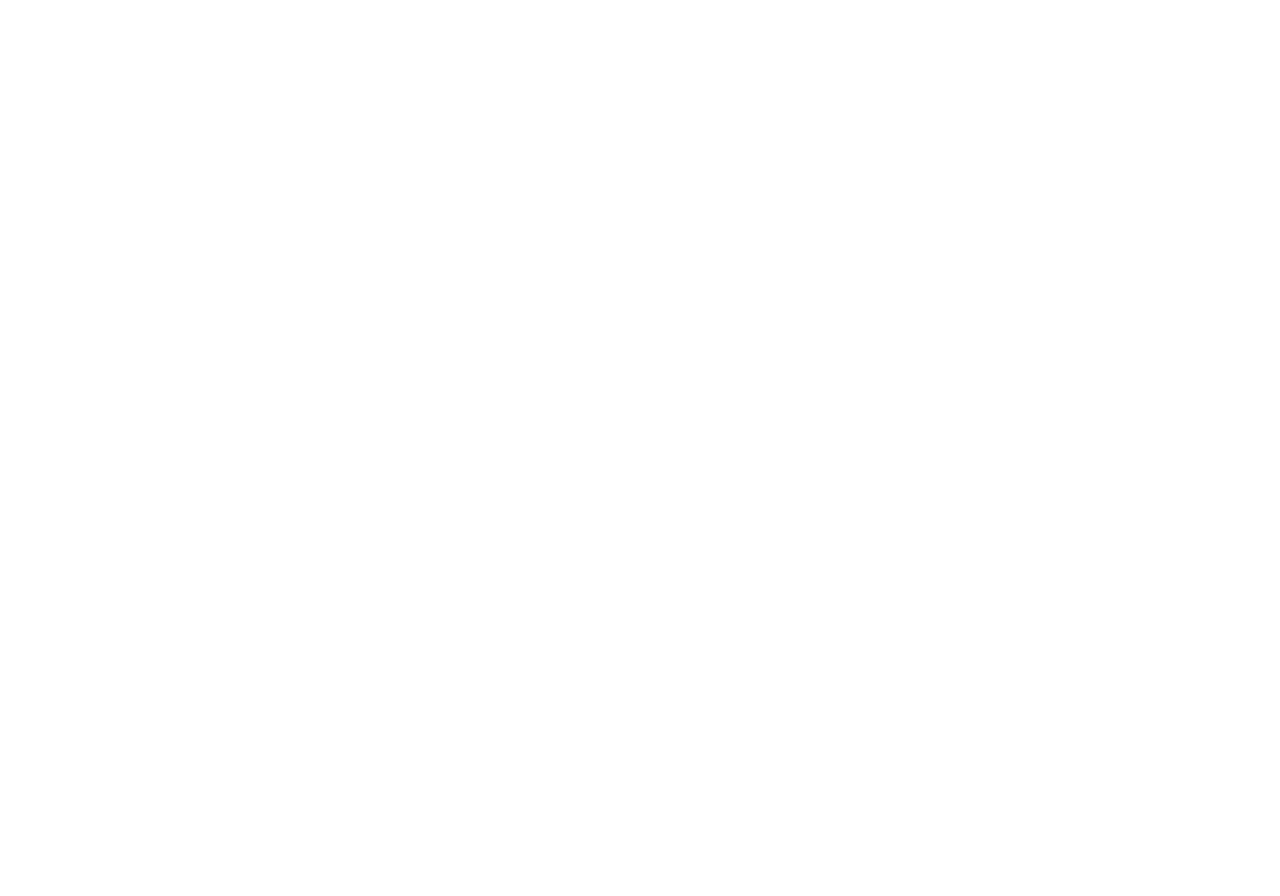
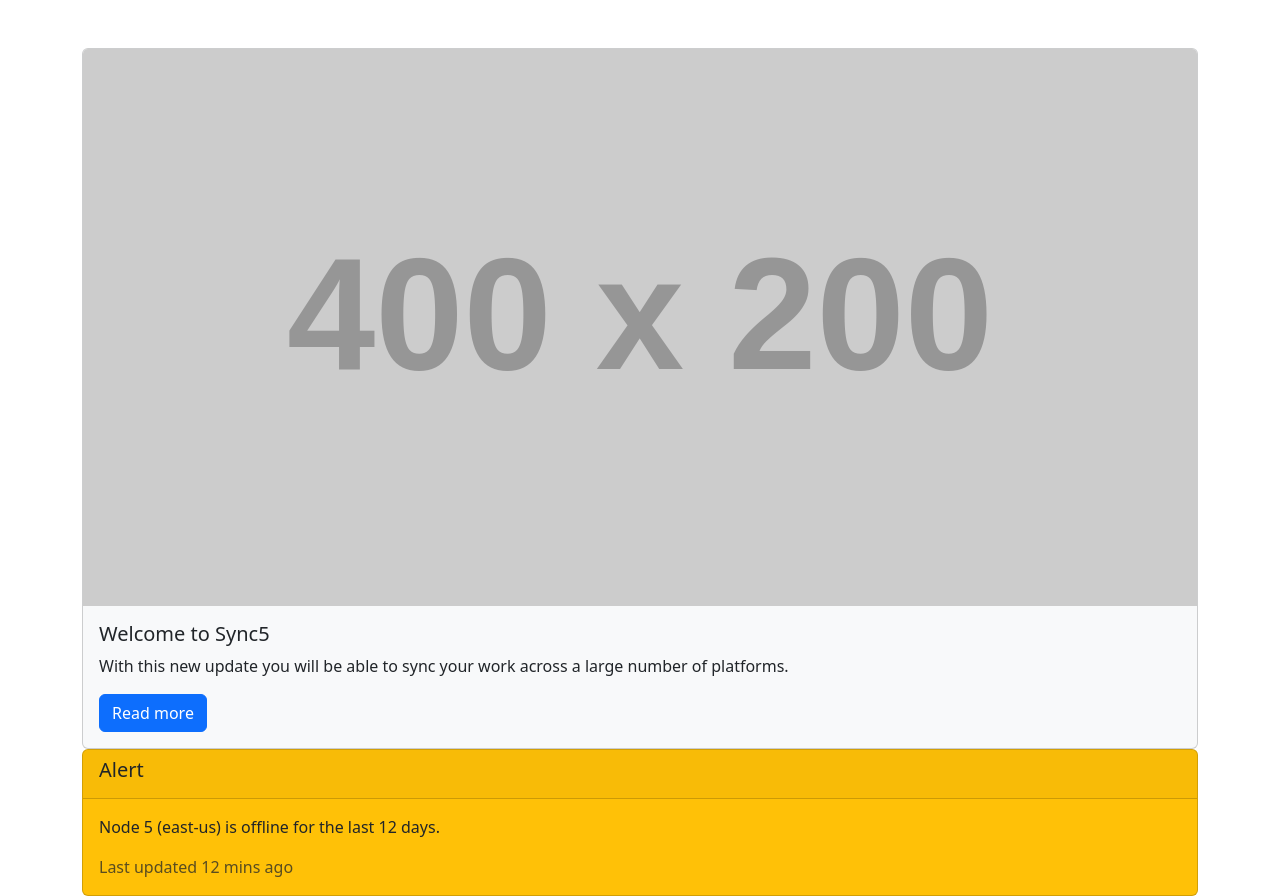
Before and after one commit to acciojob/bootstrap-card-Koku294, a website: page main.html in a window 1280 px wide. Before the commit the page ends 800 px from the top, so only its background shows below. Drawn offline with nearby package versions, Linux system fonts and the light colour scheme; placeholder pictures from the web are drawn by us.

Commit message:
created a submission

```diff
--- a/main.html
+++ b/main.html
@@ -1,16 +1,45 @@
 <!DOCTYPE html>
 
-<html>
+<!DOCTYPE html>
+<html lang="en">
+<head>
+    <meta charset="UTF-8">
+    <meta name="viewport" content="width=device-width, initial-scale=1.0">
+    <title>Bootstrap Card Deck</title>
+    <!-- Bootstrap CSS (using a CDN link) -->
+    <link href="https://cdn.jsdelivr.net/npm/bootstrap@5.3.0-alpha1/dist/css/bootstrap.min.css" rel="stylesheet">
+</head>
+<body>
 
-<head>
-	<link rel="stylesheet" href="styles.css">
-</head>
+    <div class="container mt-5">
+        <!-- Card Deck -->
+        <div class="card-deck">
 
-<body>
-	<!-- the entire body must be written by student -->
-    <script type="text/javascript" src="./script.js">
-</script>
+            <!-- First Card -->
+            <div class="card bg-light">
+                <img src="https://via.placeholder.com/400x200" class="card-img-top" alt="...">
+                <div class="card-body">
+                    <h5 class="card-title">Welcome to Sync5</h5>
+                    <p class="card-text">With this new update you will be able to sync your work across a large number of platforms.</p>
+                    <a href="#" class="btn btn-primary">Read more</a>
+                </div>
+            </div>
 
+            <!-- Second Card -->
+            <div class="card bg-warning">
+                <div class="card-header">
+                    <h5 class="card-title">Alert</h5>
+                </div>
+                <div class="card-body">
+                    <p class="card-text">Node 5 (east-us) is offline for the last 12 days.</p>
+                    <p class="card-text text-muted">Last updated 12 mins ago</p>
+                </div>
+            </div>
+
+        </div>
+    </div>
+
+    <!-- Bootstrap JS (using a CDN link) -->
+    <script src="https://cdn.jsdelivr.net/npm/bootstrap@5.3.0-alpha1/dist/js/bootstrap.bundle.min.js"></script>
 </body>
-
 </html>
```
